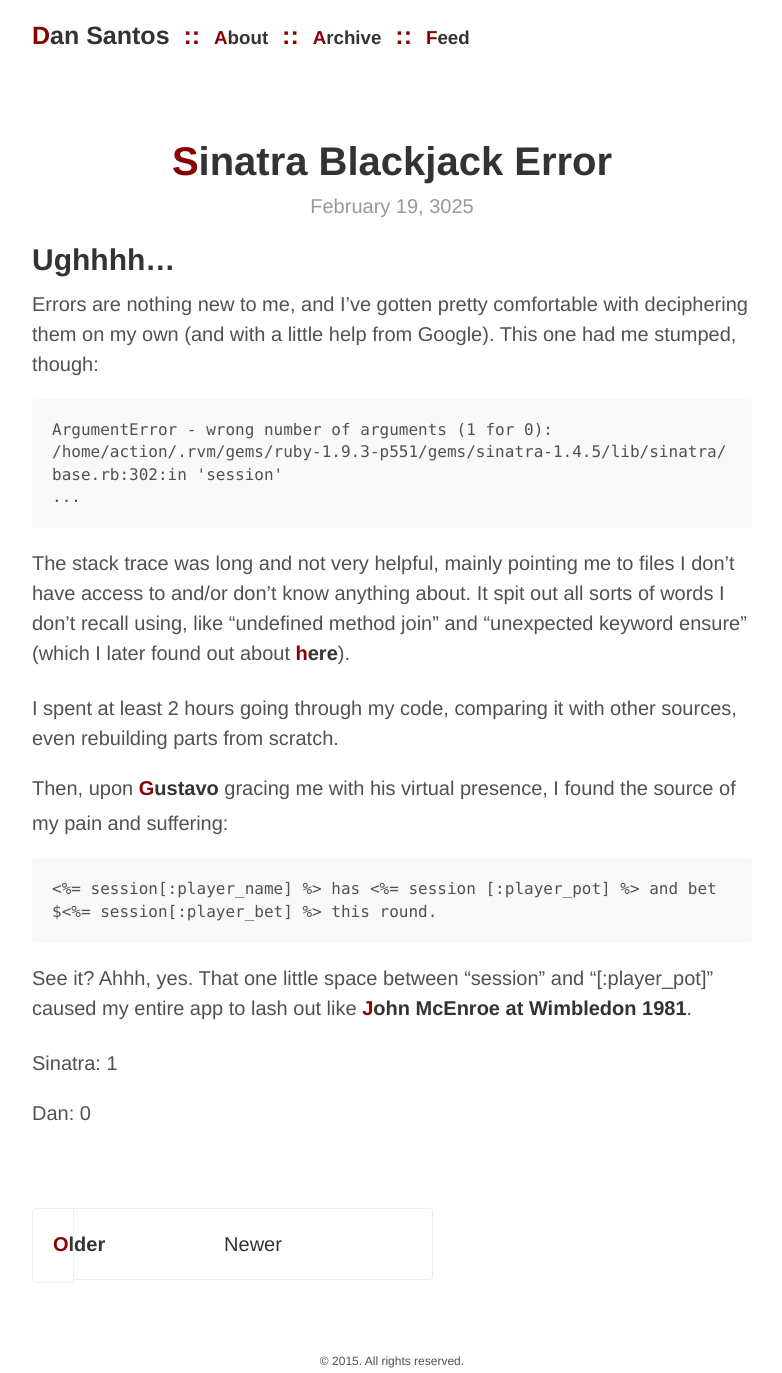
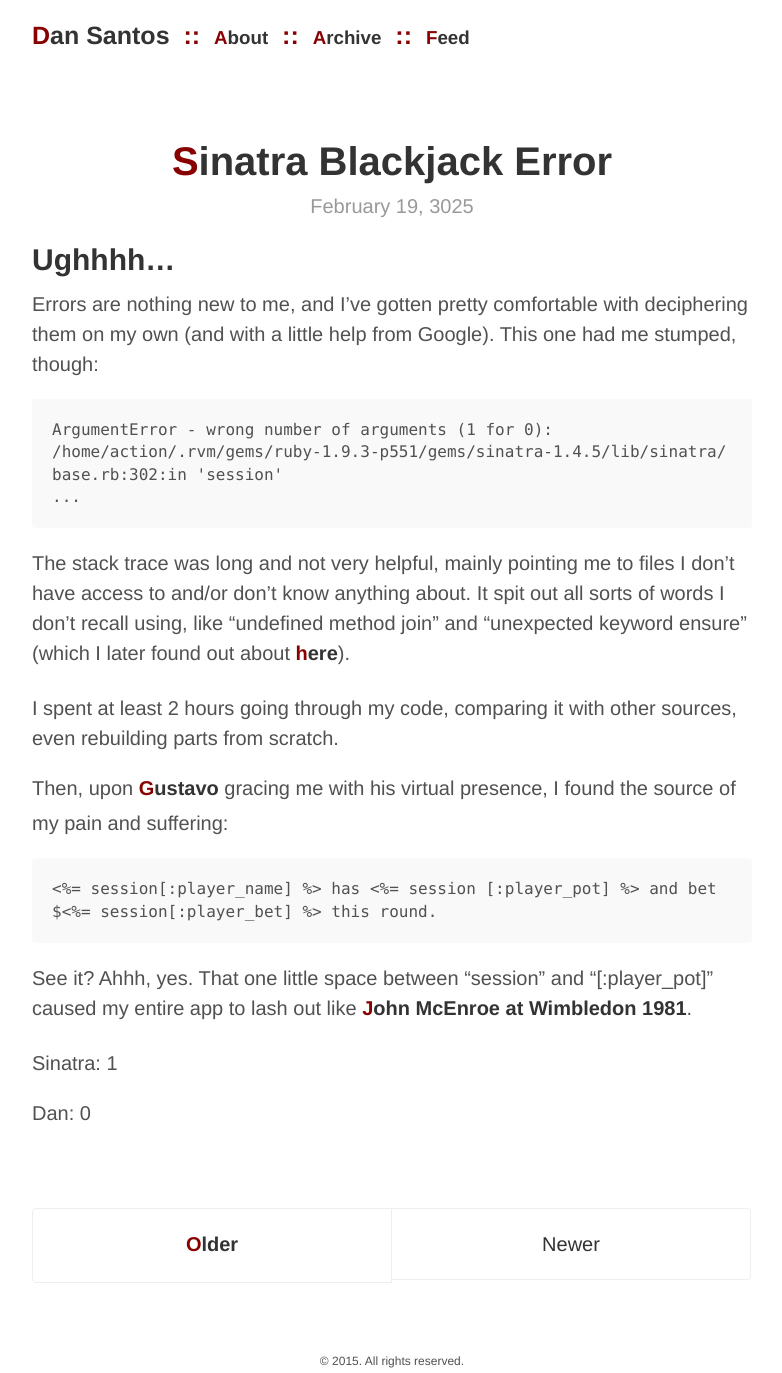
Before and after one commit to CanIGetAPickle/CanIGetAPickle.github.io, a Jekyll site: the page built from index.html, in a window 1280 px wide. Shown: the whole page, without its empty margins (248-1030 px from the left). Built offline with Jekyll 4.4.1, drawn with Linux system fonts in a browser that asks for light colours; the list of posts is cut into pages by our own code.

Commit message:
Button sans text dec

```diff
--- a/public/css/poole.css
+++ b/public/css/poole.css
@@ -97,11 +97,6 @@
 a:hover:after {
 	width: 100%;
 	background: #800;
-}
-
-#no-underline {
-  width: 0px;
-	background: transparent;
 }
 
 /* Headings */
@@ -455,6 +450,8 @@
   display: block;
   padding: 1rem;
   border: 1px solid #eee;
+  width: 0px;
+	background: transparent;
 }
 .pagination-item:first-child {
   margin-bottom: -1px;
```
